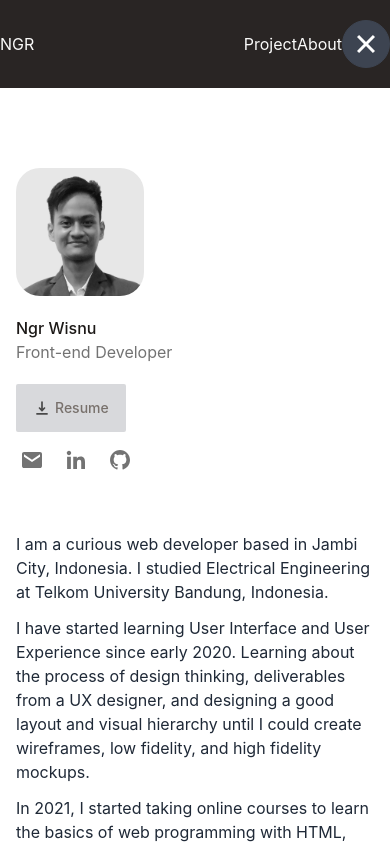
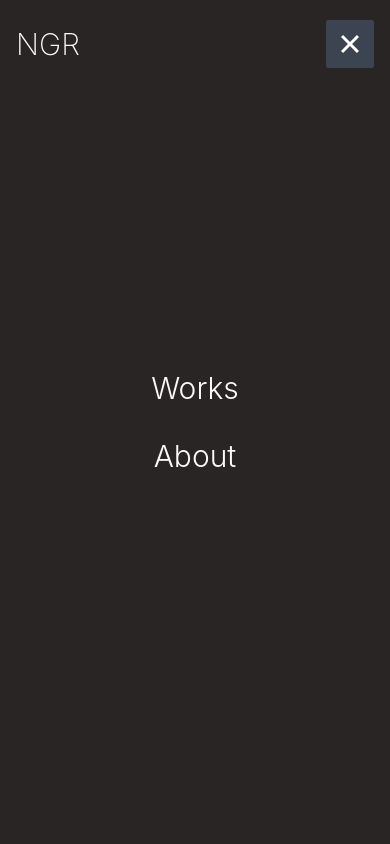
Before and after one commit to ngrwisnu/portfolio-v2, a Next.js app: page /about in a window 390 px wide. Both pictures are taken after a click on the label 366 px from the left and 44 px from the top of the page. Shown: the top 844 px of the page. Built offline with nearby package versions, Linux system fonts and the light colour scheme.

Commit message:
add responsive design to header component

```diff
--- a/components/header/index.tsx
+++ b/components/header/index.tsx
@@ -1,23 +1,47 @@
 import Link from "next/link";
+import { useState } from "react";
 import HamburgerMenu from "../ui/hamburger-menu";
 
 const Header = () => {
+  const [isChecked, setIsChecked] = useState(false);
+
+  const hamburgerHandler = () => {
+    setIsChecked(!isChecked);
+  };
+
+  if (isChecked === false) {
+    console.log("menu is hidden");
+  } else {
+    console.log("menu is opened");
+  }
+
   return (
-    <div className="w-screen">
-      <div className="container-content bg-stone-800">
-        <div className="flex items-center justify-between py-5 text-stone-50">
-          <Link href="/">
-            <span>NGR</span>
+    <div className="w-screen bg-stone-800">
+      <div className="container-content relative md:px-0">
+        <div className="flex items-center justify-between py-5 px-4  text-stone-50">
+          <Link href="/" className="z-20 text-3xl font-extralight">
+            NGR
           </Link>
 
           <div className="navigation flex items-center">
-            <nav>
-              <ul className="flex">
-                <li>Project</li>
-                <li>About</li>
+            <nav
+              className={`absolute right-0 top-0 z-10 h-screen w-screen md:flex md:h-full md:w-auto ${
+                !isChecked && "max-md:hidden"
+              }`}
+            >
+              <ul className="flex h-full w-full flex-col items-center justify-center gap-8 bg-stone-800 text-3xl font-light md:flex-row md:justify-start md:bg-transparent md:text-base md:font-normal">
+                <li>
+                  <Link href="/">Works</Link>
+                </li>
+                <li>
+                  <Link href="/about">About</Link>
+                </li>
               </ul>
             </nav>
-            <HamburgerMenu />
+            <HamburgerMenu
+              hamburgerHandler={hamburgerHandler}
+              newClass="md:hidden"
+            />
           </div>
         </div>
       </div>
--- a/components/ui/hamburger-menu/index.tsx
+++ b/components/ui/hamburger-menu/index.tsx
@@ -1,7 +1,23 @@
-const HamburgerMenu = () => {
+import { FunctionDeclaration } from "typescript";
+
+const HamburgerMenu = (props: any) => {
+  const className = [
+    "swap-rotate",
+    "swap",
+    "btn-square",
+    "rounded-sm",
+    "btn",
+    "z-20",
+  ];
+  className.push(props.newClass);
+
+  //   const menuHandler = (e: any) => {
+  //     props.hamburgerHandler(e.target.checked);
+  //   };
+
   return (
-    <label className="swap swap-rotate btn-circle btn">
-      <input type="checkbox" />
+    <label className={className.join(" ")}>
+      <input type="checkbox" onClick={props.hamburgerHandler} />
 
       <svg
         className="swap-off fill-current"
--- a/pages/about/index.tsx
+++ b/pages/about/index.tsx
@@ -72,7 +72,7 @@ const AboutPage = () => {
             className="flex flex-col gap-14 pt-14 md:col-span-8 md:pt-0"
             id="right-content"
           >
-            <div className="about__description flex flex-col gap-3">
+            <div className="about__description flex max-w-[600px] flex-col gap-3">
               {data.descriptions.map((content: { [key: string]: string }) => (
                 <p key={content._id}>{content.body}</p>
               ))}
--- a/pages/index.tsx
+++ b/pages/index.tsx
@@ -10,7 +10,7 @@ export default function Home() {
         <meta name="description" content="Generated by create next app" />
         <link rel="icon" href="/favicon.ico" />
       </Head>
-      {/* <Header /> */}
+      <Header />
 
       <main>
         <EmptyPage />
--- a/styles/globals.css
+++ b/styles/globals.css
@@ -8,7 +8,7 @@ html,
 body {
   padding: 0;
   margin: 0;
-  font-family: Inter, Roboto, sans-serif;
+  font-family: Inter, "Josefin Sans", Roboto, sans-serif;
 }
 
 a {
```
